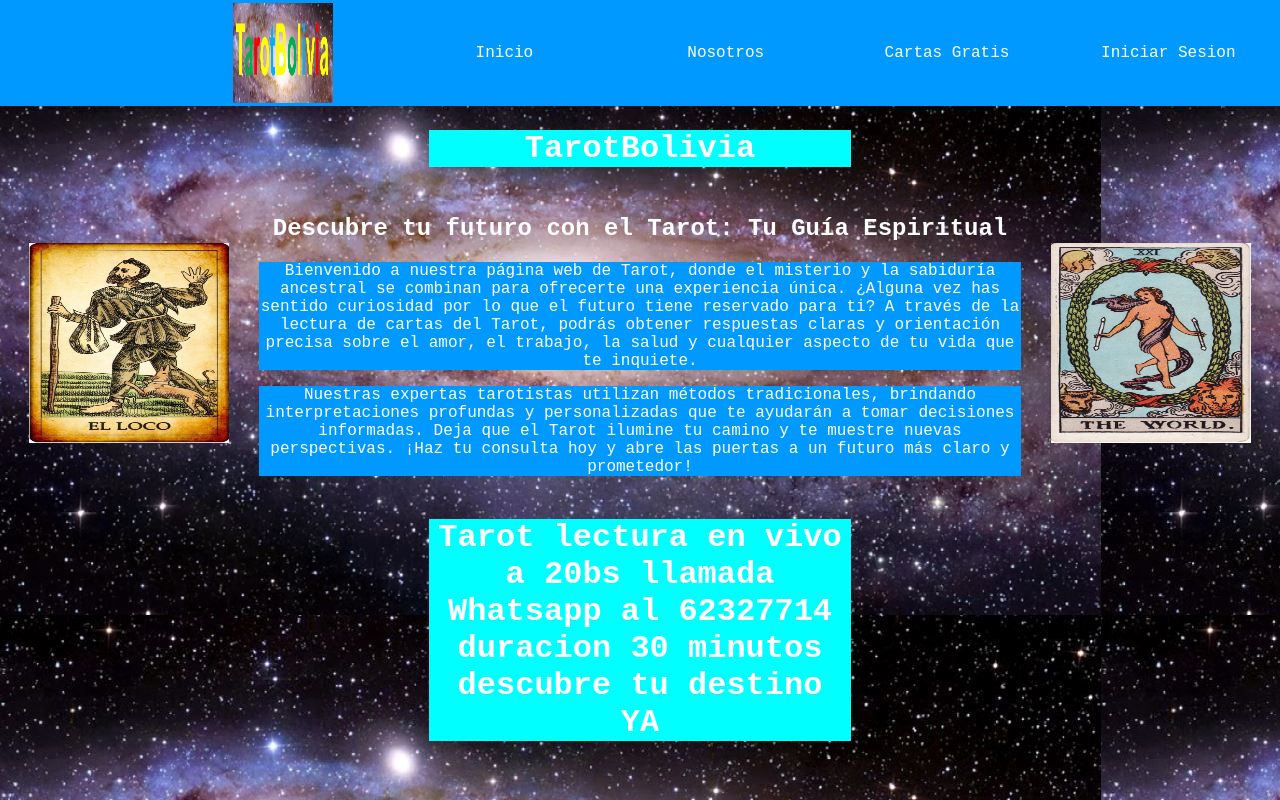
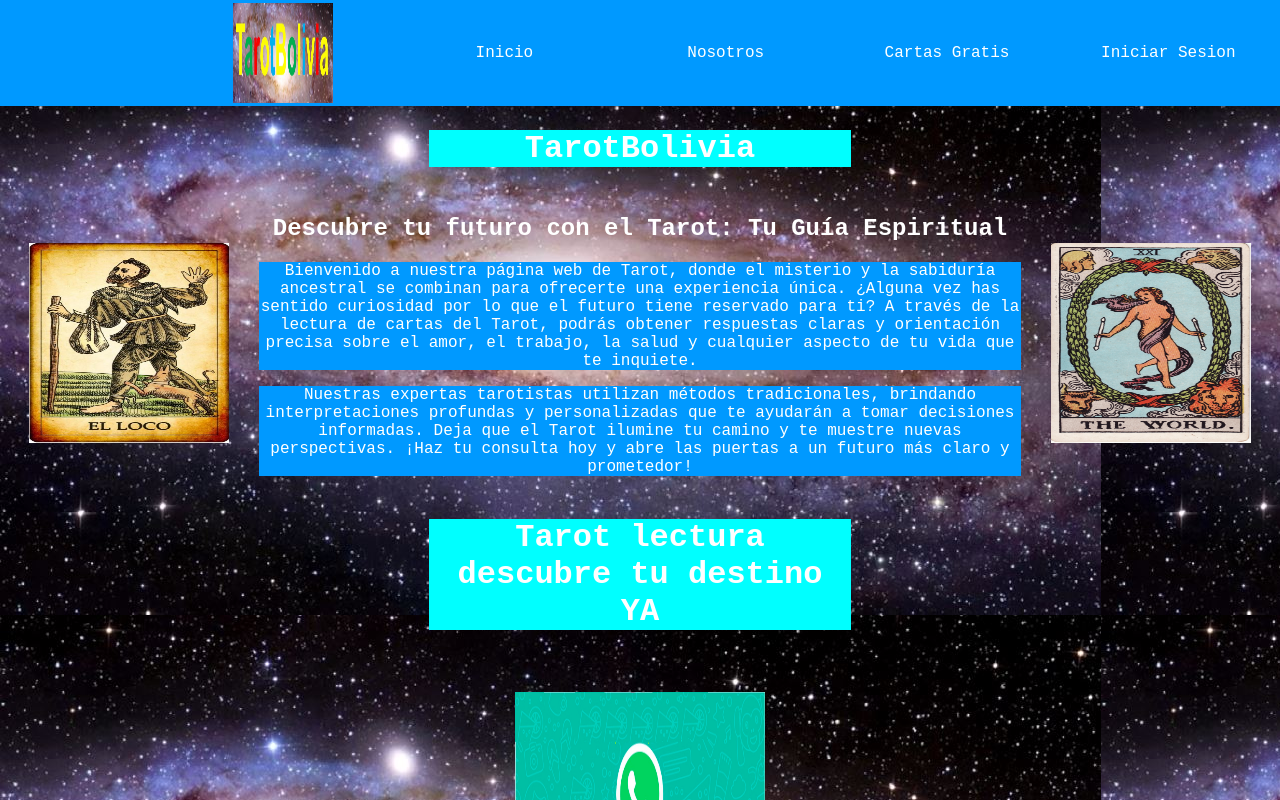
Before and after one commit to fezgugel/tarotbolivia, a plain HTML site: page index.html in a window 1280 px wide. Shown: the top 800 px of the page. Drawn offline with nearby package versions, Linux system fonts and the light colour scheme.

Commit message:
actualizacion 1

```diff
--- a/index.html
+++ b/index.html
@@ -55,7 +55,7 @@
 <table width="100%">
   <tr>
 <td width="20%" align="center"></td>
-<td width="20%" align="center"><h1>Tarot lectura en vivo a 20bs llamada Whatsapp al 62327714 duracion 30 minutos descubre tu destino YA</h1></td>
+<td width="20%" align="center"><h1>Tarot lectura descubre tu destino YA</h1></td>
 <td width="20%" align="center"></td>
 </tr>
 </table>
```
